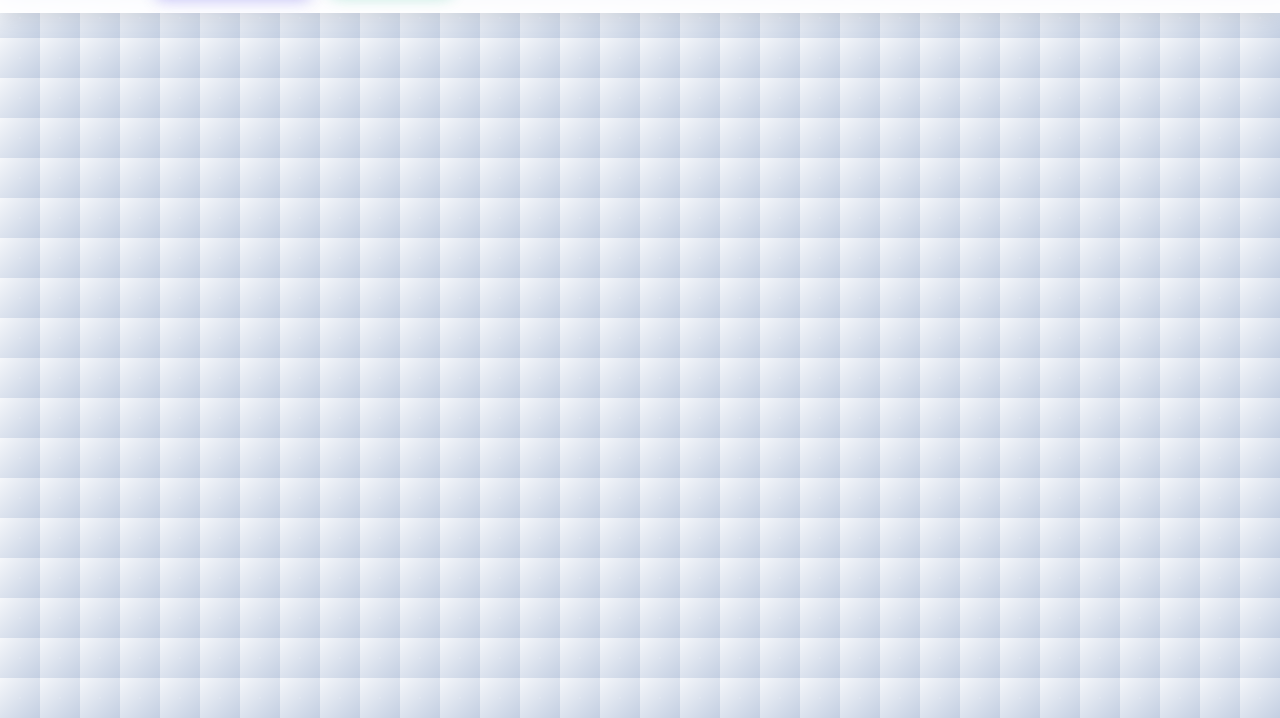
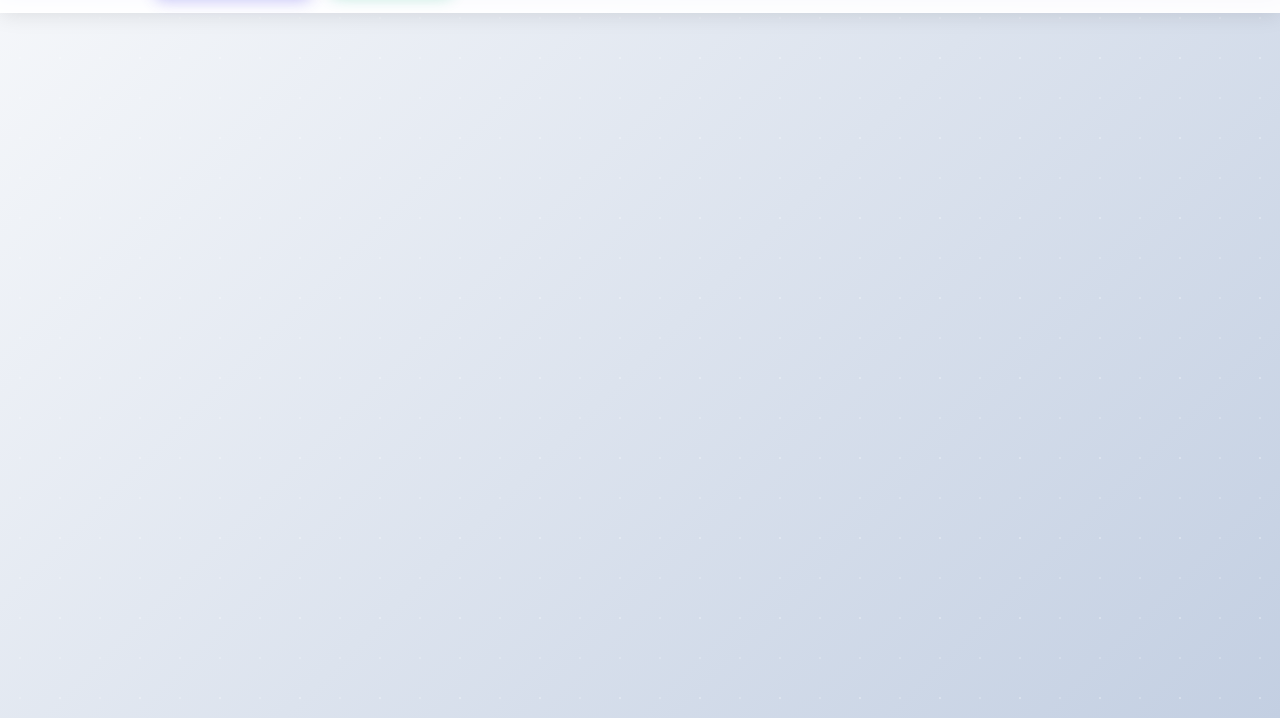
Before and after one commit to marcelgt87/imgdesk, a plain HTML site: page imagedesk/index.html in a window 1280 px wide. Shown: the part 82-800 px from the top of the page. Drawn offline with Linux system fonts and the light colour scheme.

Commit message:
improve background

```diff
--- a/imagedesk/style.css
+++ b/imagedesk/style.css
@@ -110,10 +110,7 @@ body {
     bottom: 0;
     overflow: hidden;
     cursor: grab;
-    background:
-        radial-gradient(circle at 20px 20px, rgba(255,255,255,0.1) 1px, transparent 0),
-        linear-gradient(135deg, #f5f7fa 0%, #c3cfe2 100%);
-    background-size: 40px 40px;
+    background: linear-gradient(135deg, #f5f7fa 0%, #c3cfe2 100%);
 }
 
 .desk.panning {
@@ -127,6 +124,10 @@ body {
     transform-origin: 0 0;
     /* Removed transition for more responsive panning and zooming */
     will-change: transform; /* Optimize for transform changes */
+    background:
+        radial-gradient(circle at 20px 20px, rgba(255,255,255,0.2) 1px, transparent 0),
+        radial-gradient(circle at 60px 60px, rgba(255,255,255,0.1) 1px, transparent 0);
+    background-size: 40px 40px, 80px 80px;
 }
 
 .image-item {
```
